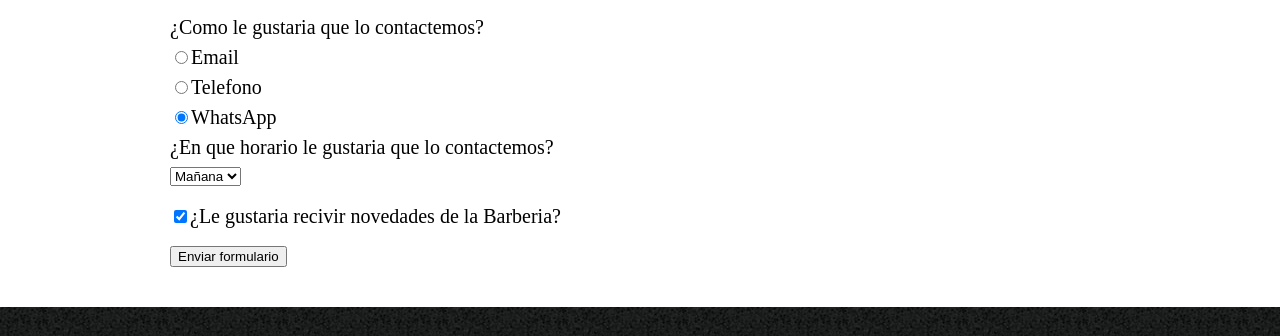
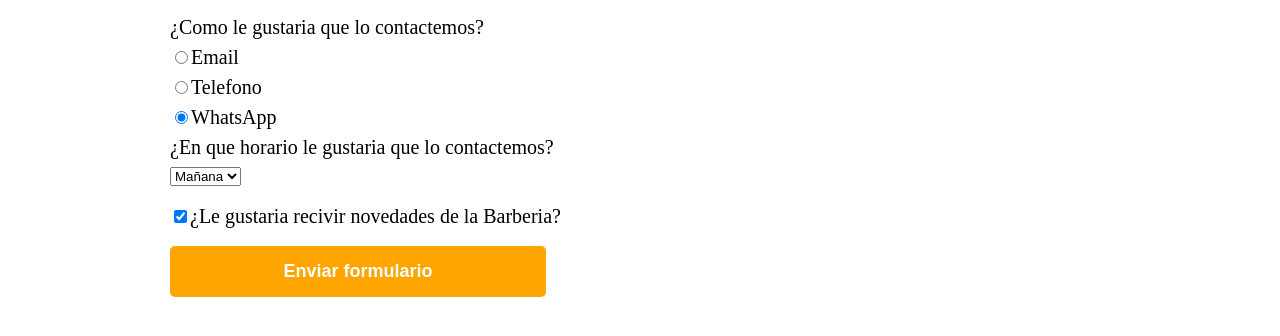
Before and after one commit to alh3x/HTML5-y-CSS3-1-2-3-4-Primera-p-gina-web, a plain HTML site: page contacto.html in a window 1280 px wide. Shown: the part 805-1141 px from the top of the page. Drawn offline with Linux system fonts and the light colour scheme.

Commit message:
css avanzado transition transform

```diff
--- a/contacto.html
+++ b/contacto.html
@@ -67,7 +67,7 @@
 
             <label class="checkbox" for="novedades"><input type="checkbox" name="novedades" id="novedades" checked>¿Le gustaria recivir novedades de la Barberia?</label>
 
-            <input type="submit" value="Enviar formulario">
+            <input class="enviar" type="submit" value="Enviar formulario">
         </form>
     </main>
 
--- a/style.css
+++ b/style.css
@@ -97,3 +97,19 @@ form label, legend{
 .checkbox{
     margin: 20px 0;
 }
+.enviar{
+    width: 40%;
+    padding: 15px 0;
+    font-size: 18px;
+    font-weight: bold;
+    color: white;
+    background-color: orange;
+    border: none;
+    border-radius: 5px;
+    transition: 1s background,1s transform;
+    cursor: pointer;
+}
+.enviar:hover{
+    background: darkorange;
+    transform: scale(1.2);
+}
```
